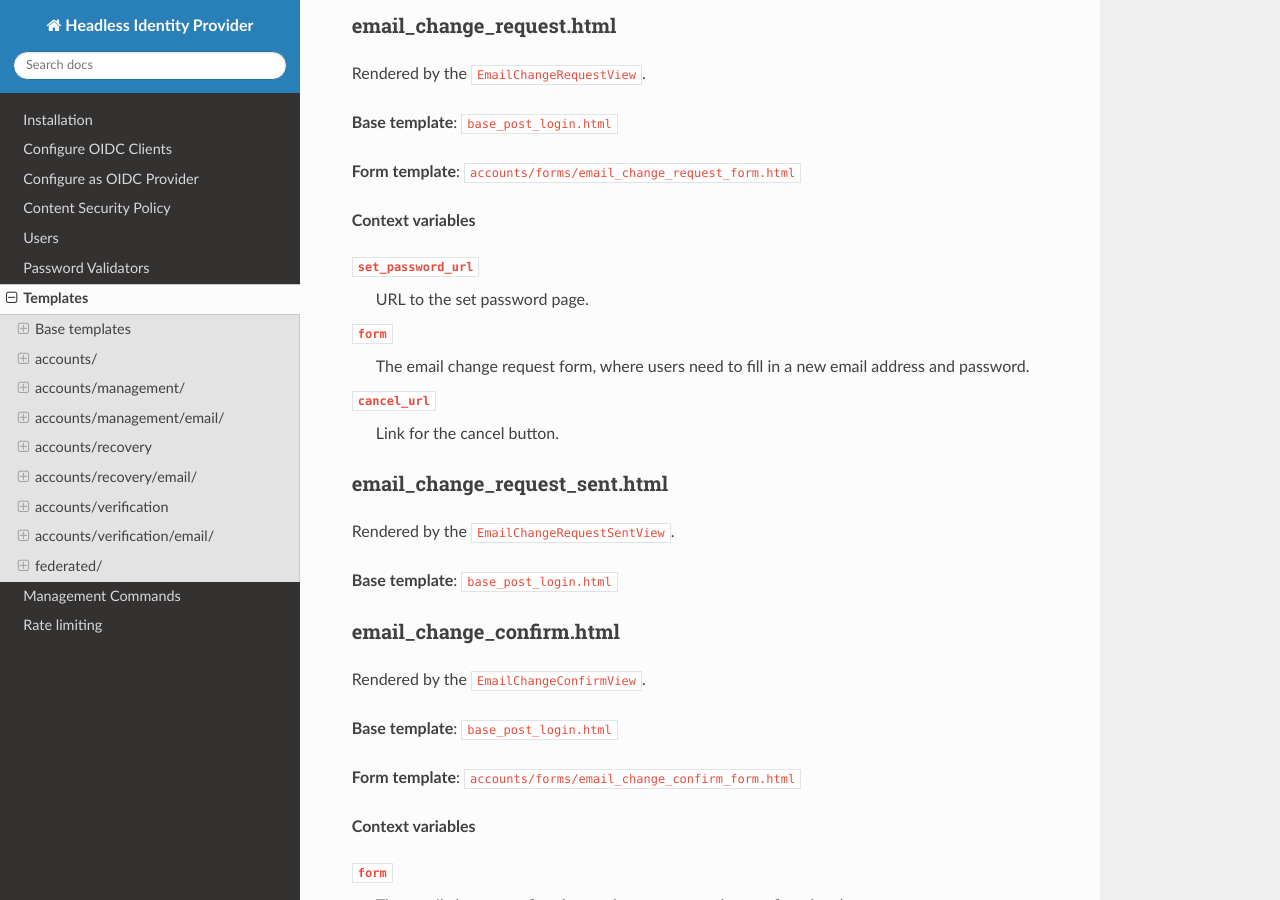
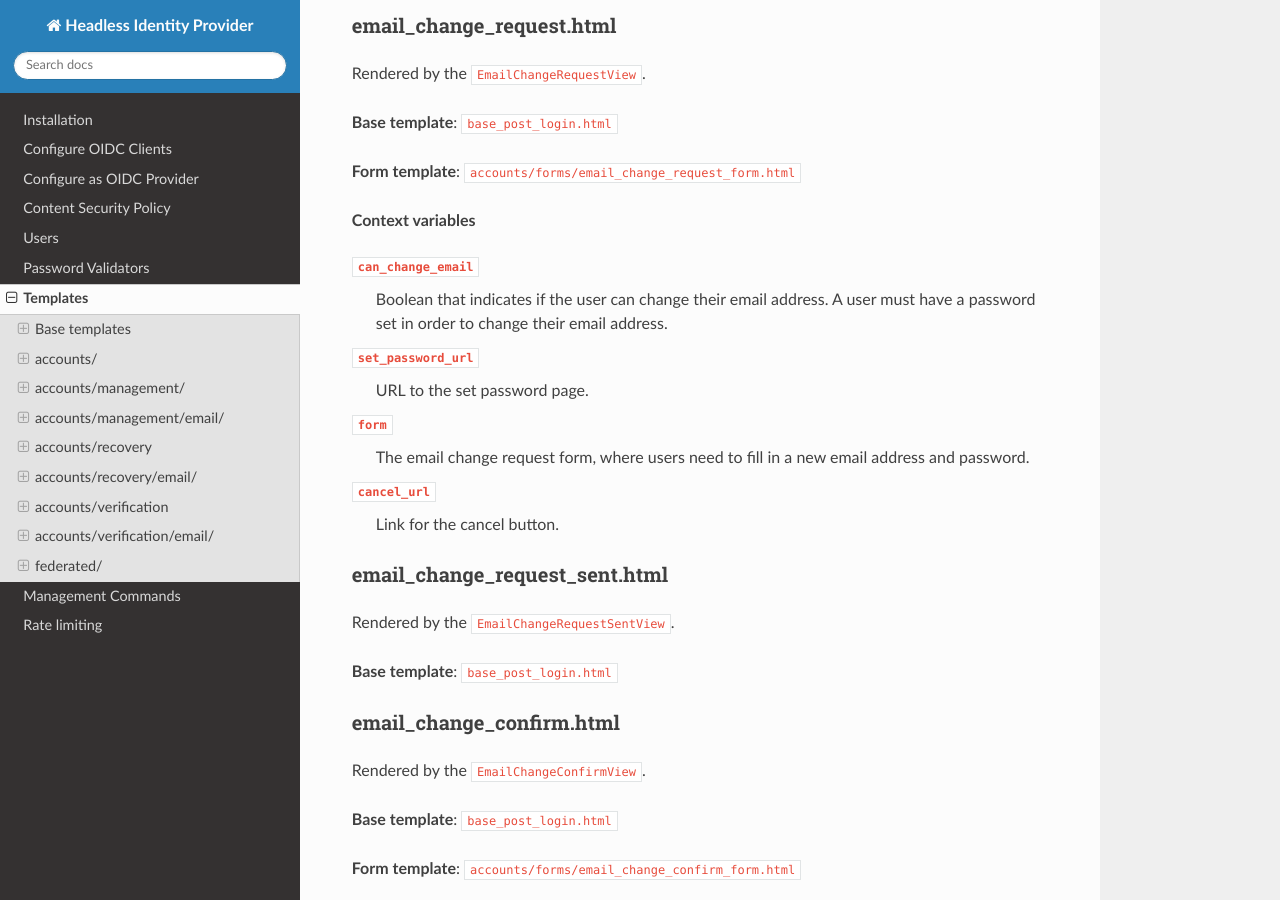
Before and after one commit to leukeleu/django-hidp, a Sphinx documentation site: the page built from packages/hidp/docs/templates.md, in a window 1280 px wide and 900 px high, scrolled down 9787 px. Built offline with Sphinx 7.4.7 and the Read the Docs theme 3.1.0, drawn with Linux system fonts in a browser that asks for light colours.

Commit message:
Add can_change_email context var to the docs

```diff
--- a/packages/hidp/docs/templates.md
+++ b/packages/hidp/docs/templates.md
@@ -372,6 +372,10 @@ Rendered by the `EmailChangeRequestView`.
 **Form template**: `accounts/forms/email_change_request_form.html`
 
 **Context variables**
+
+`can_change_email`
+: Boolean that indicates if the user can change their email address.
+  A user must have a password set in order to change their email address.
 
 `set_password_url`
 : URL to the set password page.
```
